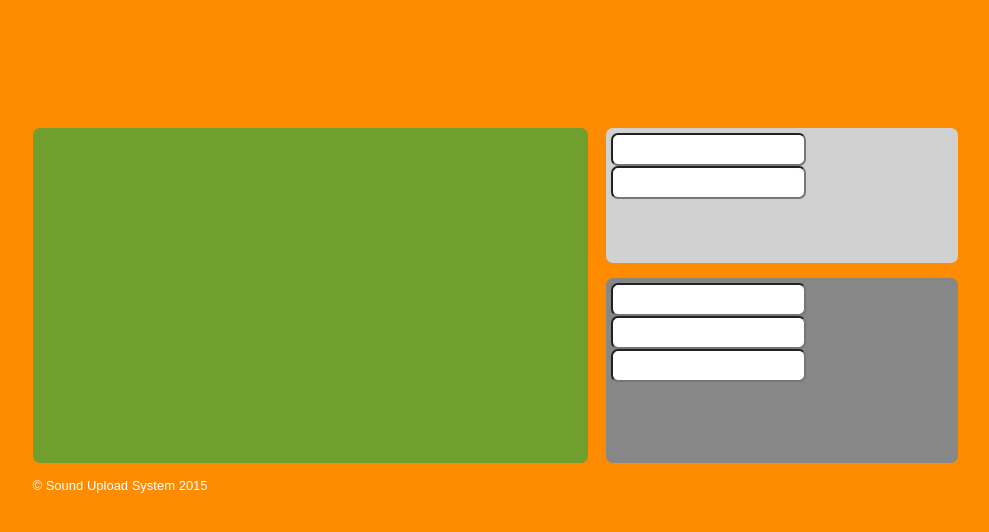
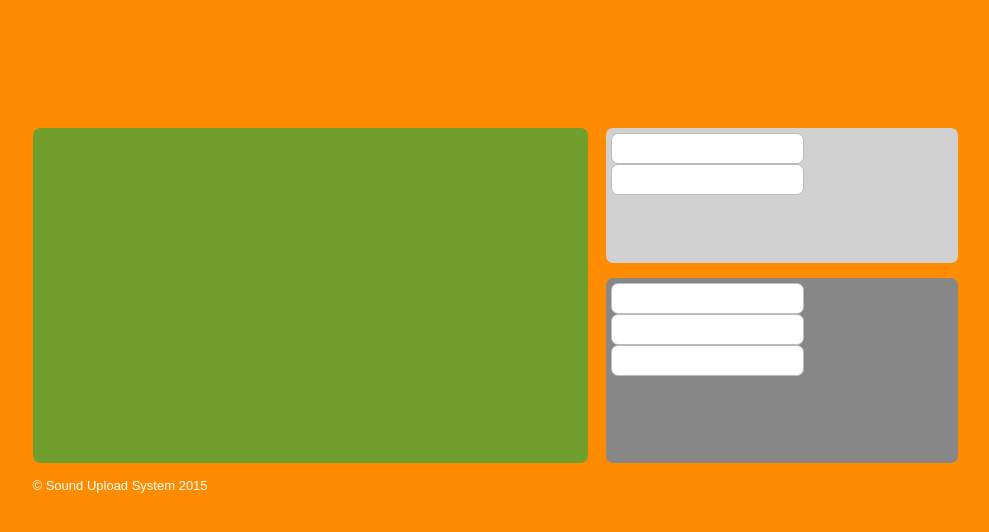
Before and after one commit to hssd8/sound, a PHP site: page / in a window 1280 px wide. Shown: the top 532 px of the page, without its empty margins (145-1134 px from the left). Run offline with PHP 8.4, Linux system fonts and the light colour scheme.

Commit message:
Updated CSS file @ inputs & Buttons

```diff
--- a/style/inputs.css
+++ b/style/inputs.css
@@ -11,4 +11,5 @@
 {
     border-radius : 7px;
     padding : 7px;
+    border : 1px solid #BBB;
 }
```
